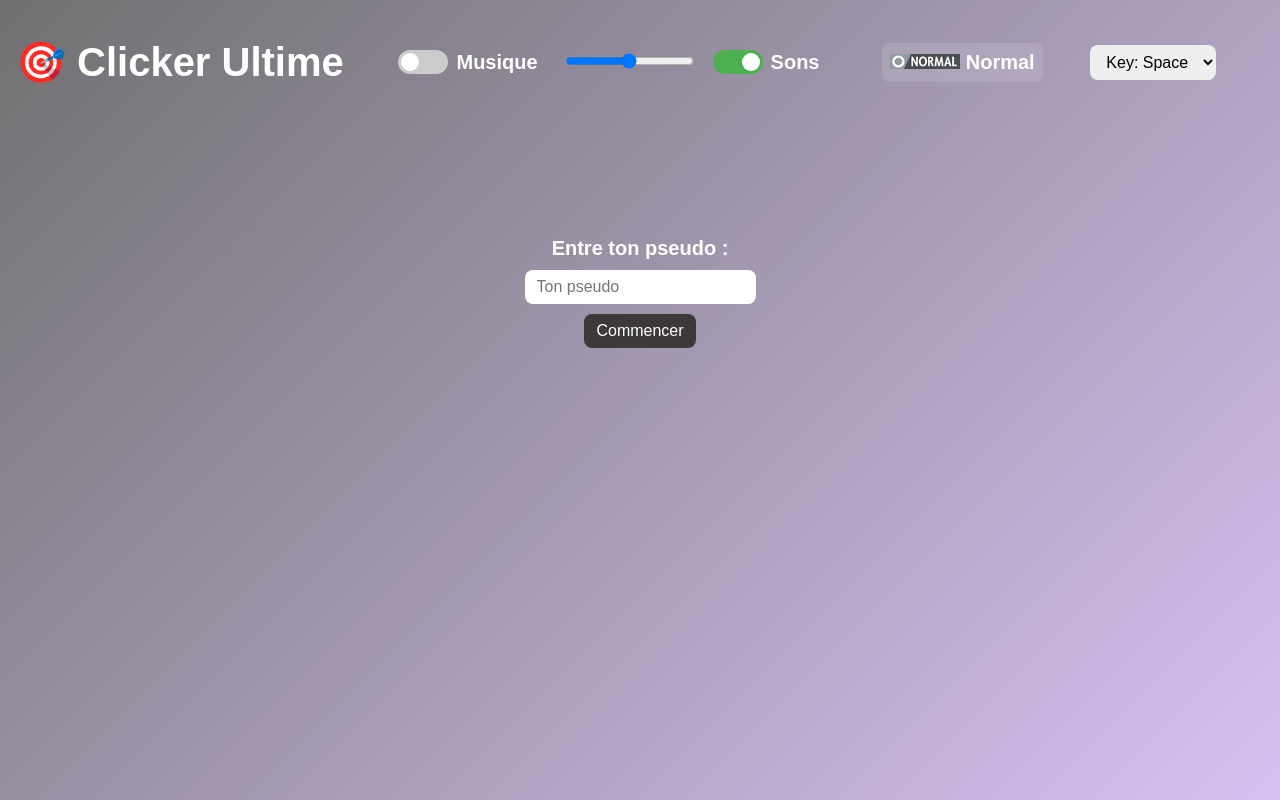
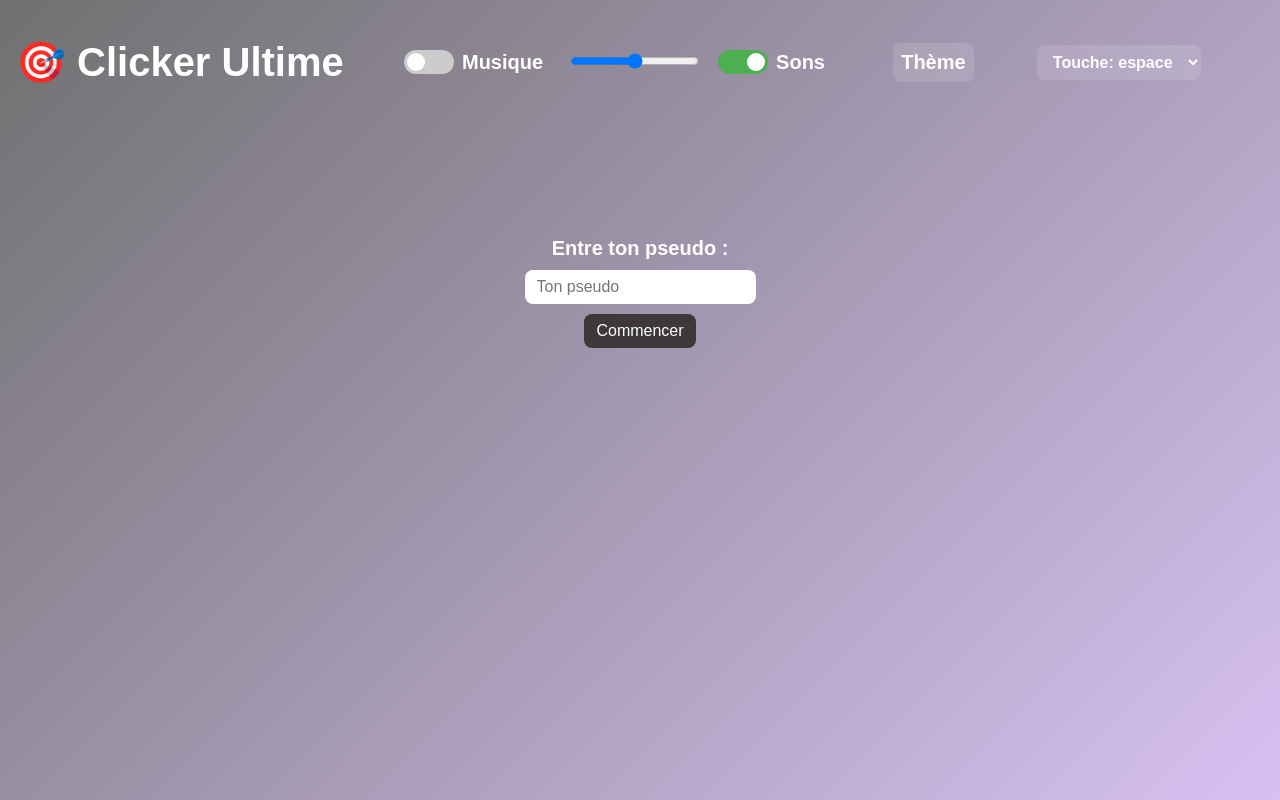
Before and after one commit to THE-AGAG/PikaGirl, a plain HTML site: page docs/index.html in a window 1280 px wide. Drawn offline with Linux system fonts and the light colour scheme.

Commit message:
changement des themes (encore) et premier changement sur le design des touches

```diff
--- a/docs/index.html
+++ b/docs/index.html
@@ -47,13 +47,13 @@
 
 <div class="custom-select" id="themeSelect">
   <div class="selected">
-    <span><img src="img/normal.png" alt=""> Normal</span>
+    <span>Thème</span>
   </div>
   <ul class="options">
-    <li data-value="normal"><img src="img/normal.png" alt="">Normal</li>
-    <li data-value="feu"><img src="img/feu.png" alt="">Feu</li>
-    <li data-value="glace"><img src="img/Glace.png" alt="">Glace</li>
-    <li data-value="BW"><img src="img/BW.png" alt="">Noir et Blanc</li>
+    <li data-value="normal"><img src="img/normal.png" alt=""></li>
+    <li data-value="feu"><img src="img/feu.png" alt=""></li>
+    <li data-value="glace"><img src="img/Glace.png" alt=""></li>
+    <li data-value="BW"><img src="img/BW.png" alt=""></li>
   </ul>
 </div>
 
@@ -61,8 +61,8 @@
 
 
 <select id="keySelect" title="Choose click key">
-  <option value="Space">Key: Space</option>
-  <option value="Enter">Key: Enter</option>
+  <option value="Space">Touche: espace</option>
+  <option value="Enter">Touche: entrée</option>
 </select>
 
       <!-- Per-type sound selector + single slider (works before Start) -->
--- a/docs/style.css
+++ b/docs/style.css
@@ -36,6 +36,7 @@ header {
   align-items: center;
   justify-content: space-between;
   padding: 12px 16px;
+  margin-bottom: auto;
 }
 
 .controls {
@@ -283,6 +284,7 @@ button {
   width: max-content;
   user-select: none;
   font-family: sans-serif;
+  margin-right: 10px;
 }
 
 .custom-select .selected {
@@ -307,7 +309,7 @@ button {
   background: var(--panel, #eee);
   border-radius: 8px;
   margin: 4px 0 0;
-  padding: 0;
+  padding: 10px;
   list-style: none;
   z-index: 10;
 
@@ -323,8 +325,6 @@ button {
   opacity: 1;
 }
 
-
-
 .custom-select .options li {
   padding: 8px;
   display: flex;
@@ -336,6 +336,24 @@ button {
 .custom-select.open .options {
   display: block;
 }
+
+
+
+#keySelect {
+  padding: 8px 12px;
+  color: rgb(255, 255, 255);
+  font-weight: 900;
+  border-radius: 8px;
+  border: none;
+  background: var(--panel, rgba(255,255,255,0.1));
+  font-family: inherit;
+  font-size: 1rem;
+  cursor: pointer;
+  width: max-content;
+  margin-right: 10px;
+}
+
+
 
 
 
@@ -367,7 +385,7 @@ button {
   100% { opacity: 0; transform: translateY(-10px); }
 }
 
-/* Style pour le conteneur des interrupteurs */
+/* Style pour les switch*/
 .toggle-switch {
   display: flex;
   align-items: center;
```
